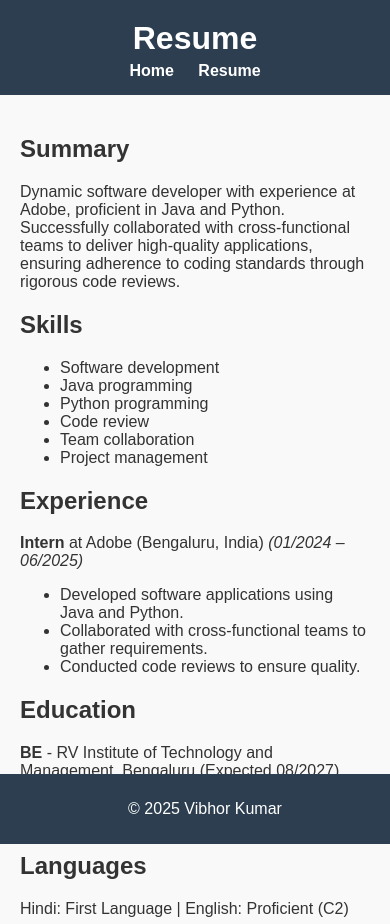
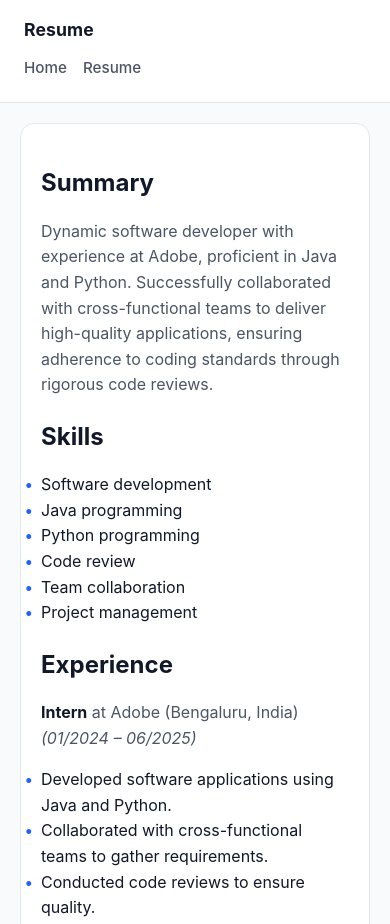
Before and after one commit to iamvk09/Resume-Website, a plain HTML site: page resume.html in a window 390 px wide. Shown: the top 924 px of the page. Drawn offline with Linux system fonts and the light colour scheme.

Commit message:
Revamp CSS for professional resume website
Updated styles for a WhatsApp-inspired professional resume website, including layout, typography, and responsive design.

```diff
--- a/style.css
+++ b/style.css
@@ -1,44 +1,181 @@
-body {
-  font-family: Arial, sans-serif;
-  margin: 0;
-  background: #f9f9f9;
-  color: #333;
+/* ===== WhatsApp-Inspired Professional Resume Website ===== */
+
+:root {
+  /* Subtle, minimal palette and tokens */
+  --brand: #2563eb; /* primary accent (blue-600) */
+  --text: #111827; /* gray-900 */
+  --muted: #4b5563; /* gray-600 */
+  --bg: #f8fafc; /* slate-50 */
+  --surface: #ffffff;
+  --border: #e5e7eb; /* gray-200 */
+
+  --radius-lg: 14px;
+  --radius-md: 10px;
+
+  --font-heading: "Inter", "Poppins", sans-serif;
+  --font-body: "Inter", system-ui, -apple-system, "Segoe UI", "Open Sans", sans-serif;
 }
 
+/* ===== Body and Layout ===== */
+body {
+  font-family: var(--font-body);
+  background: var(--bg);
+  margin: 0;
+  padding: 0;
+  color: var(--text);
+  line-height: 1.6;
+  min-height: 100vh;
+}
+
+/* ===== Header ===== */
 header {
-  background: #2c3e50;
-  color: white;
-  padding: 15px;
-  text-align: center;
+  background: var(--surface);
+  color: var(--text);
+  display: flex;
+  align-items: center;
+  justify-content: space-between;
+  padding: 16px 24px;
+  border-bottom: 1px solid var(--border);
 }
 
 header h1 {
-  margin: 5px 0;
+  font-family: var(--font-heading);
+  font-size: 1.25rem;
+  margin: 0;
+  letter-spacing: 0.1px;
+  font-weight: 700;
+}
+
+/* ===== Navigation ===== */
+nav {
+  display: flex;
+  align-items: center;
+  gap: 16px;
+  margin: 0;
 }
 
 nav a {
-  margin: 0 10px;
+  color: var(--muted);
   text-decoration: none;
-  color: white;
-  font-weight: bold;
+  margin: 0;
+  font-weight: 500;
+  padding: 6px 0;
+  border-radius: 0;
+  transition: color 0.2s ease, background-color 0.2s ease, text-decoration-color 0.2s ease;
 }
 
 nav a:hover {
+  color: var(--brand);
+  background-color: transparent;
   text-decoration: underline;
+  text-underline-offset: 3px;
 }
 
+/* ===== Section Containers ===== */
 section {
-  padding: 20px;
-  max-width: 800px;
-  margin: auto;
+  max-width: 900px;
+  background-color: var(--surface);
+  margin: 40px auto;
+  padding: 30px 35px;
+  border-radius: var(--radius-lg);
+  border: 1px solid var(--border);
 }
 
+section h2 {
+  font-family: var(--font-heading);
+  color: var(--text);
+  margin-bottom: 15px;
+  padding-left: 0;
+  font-weight: 700;
+}
+
+/* ===== Text and Lists ===== */
+p {
+  font-size: 1rem;
+  color: var(--muted);
+  margin-bottom: 10px;
+}
+
+strong {
+  color: var(--text);
+}
+
+ul {
+  list-style-type: none;
+  padding-left: 0;
+}
+
+ul li::before {
+  content: "•";
+  color: var(--brand);
+  font-weight: bold;
+  display: inline-block;
+  width: 1em;
+  margin-left: -1em;
+}
+
+/* ===== Footer ===== */
 footer {
-  background: #2c3e50;
-  color: white;
+  background: var(--surface);
+  color: var(--muted);
   text-align: center;
-  padding: 10px;
-  position: fixed;
-  width: 100%;
-  bottom: 0;
+  padding: 15px 0;
+  font-size: 0.9rem;
+  border-top: 1px solid var(--border);
 }
+
+/* ===== Buttons or Links in Body ===== */
+a.button, button {
+  background: var(--brand);
+  color: #ffffff;
+  border: 1px solid var(--brand);
+  padding: 10px 18px;
+  border-radius: var(--radius-md);
+  cursor: pointer;
+  font-weight: 600;
+  letter-spacing: 0.2px;
+  transition: background-color 0.2s ease, color 0.2s ease, border-color 0.2s ease;
+}
+
+a.button:hover, button:hover {
+  background: #1d4ed8; /* brand hover */
+  border-color: #1d4ed8;
+}
+
+/* ===== Responsive ===== */
+@media (max-width: 768px) {
+  section {
+    margin: 20px;
+    padding: 20px;
+  }
+
+  header h1 {
+    font-size: 1.1rem;
+  }
+
+  header {
+    flex-direction: column;
+    align-items: flex-start;
+    gap: 6px;
+  }
+
+  nav a {
+    font-size: 0.95rem;
+  }
+}
+
+/* Optional: Respect system dark mode with a gentle inversion */
+@media (prefers-color-scheme: dark) {
+  :root {
+    --text: #e5e7eb;
+    --muted: #9ca3af;
+    --bg: #0b1220;
+    --surface: #0f172a;
+    --border: #1f2937;
+    --brand: #60a5fa;
+  }
+
+  a.button, button {
+    color: #0b1220;
+  }
+}
```
